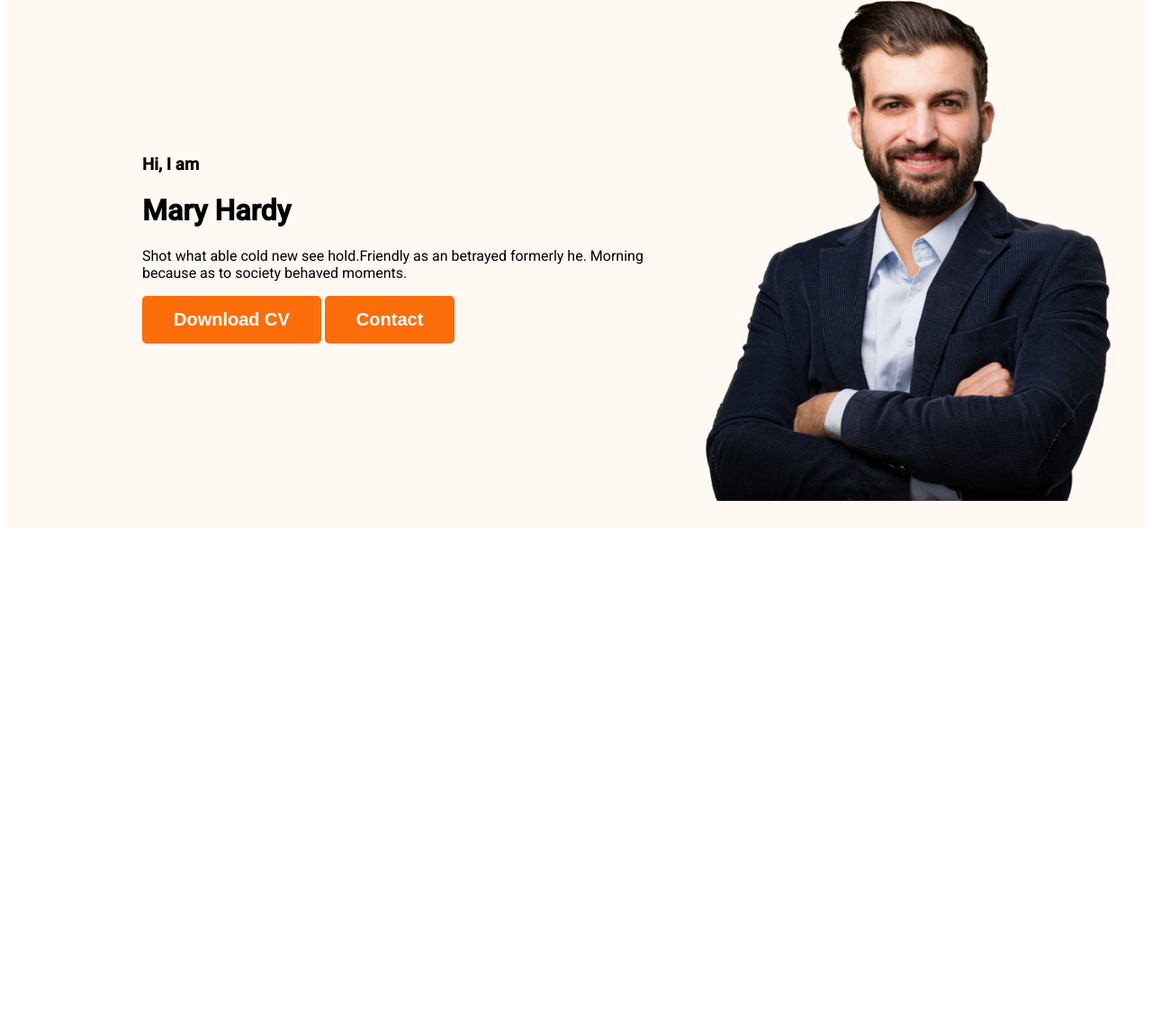
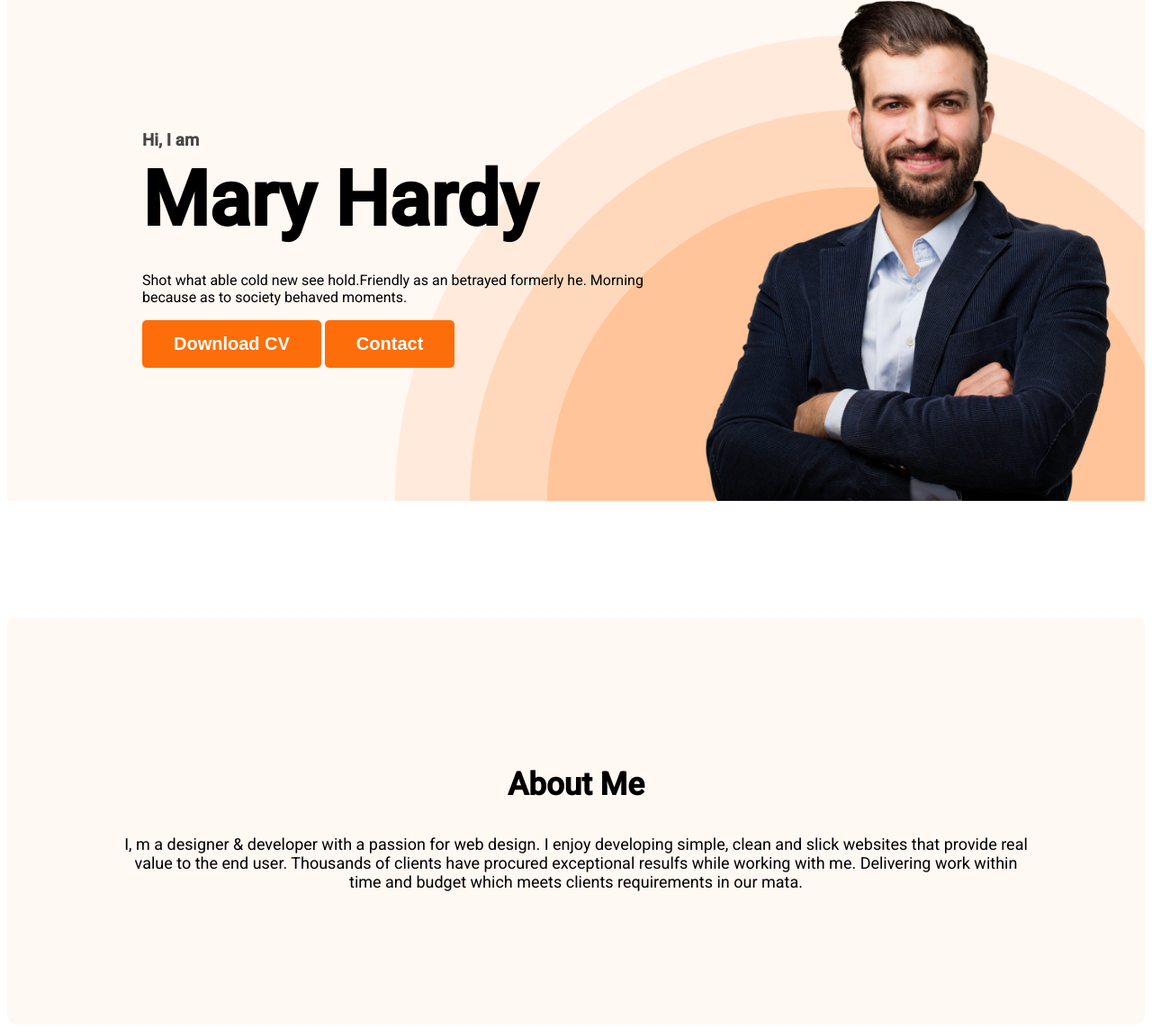
Before and after one commit to Khaledsobuj/developer-protfollio, a plain HTML site: page index.html in a window 1280 px wide. Shown: the part 203-1345 px from the top of the page at 90% size. Before the commit the page ends 800 px from the top, so only its background shows below. Drawn offline with Linux system fonts and the light colour scheme.

Commit message:
about section

```diff
--- a/index.html
+++ b/index.html
@@ -29,7 +29,8 @@
             <div class="banner-conten">
                 <h3 class="banner-greeting">Hi, I am</h3>
                 <h1 class="banner-title"> Mary Hardy</h1>
-                <p>Shot what able cold new see hold.Friendly as an betrayed formerly he. Morning because as to society
+                <p class="banner-description">Shot what able cold new see hold.Friendly as an betrayed formerly he.
+                    Morning because as to society
                     behaved moments.</p>
                 <button class="btn-primary"> Download CV</button>
                 <button class="btn-primary">Contact</button>
@@ -38,6 +39,13 @@
         </div>
     </header>
     <main>
+        <section class="about">
+            <h3 class="section-title">About Me</h3>
+            <p class="section-description">I, m a designer & developer with a passion for web design. I enjoy developing
+                simple, clean and slick websites that provide real value to the end user. Thousands of clients have
+                procured exceptional resulfs while working with me. Delivering work within time and budget which meets
+                clients requirements in our mata.</p>
+        </section>
 
     </main>
     <footer>
--- a/styles/Portfolio.css
+++ b/styles/Portfolio.css
@@ -18,6 +18,20 @@ body {
     font-weight: 700;
     padding: 15px 35px;
     color: #fff;
+}
+
+.section-title {
+    color: #181818);
+    text-align: center;
+    font-size: 35px;
+    font-weight: 700;
+
+}
+
+.section-description {
+    color: #757575);
+    text-align: center;
+    font-size: 18px;
 }
 
 
@@ -56,15 +70,53 @@ nav a {
 
 .header {
     background-color: #FFF8F3;
-    ;
+    background-image: url('../images/header_bg.png');
+    background-repeat: no-repeat;
+    background-position: bottom right;
+
 }
 
 .banner {
-    padding: 30px 30px 30px 150px;
+    padding: 30px 30px 0px 150px;
     display: flex;
     align-items: center;
+    justify-content: space-between;
 }
 
 .banner .profile-pic {
     width: 500px;
 }
+
+.banner-conten {
+    max-width: 585px;
+}
+
+.banner-greeting {
+    font: 45px;
+    color: #474747;
+    margin-bottom: 0;
+
+}
+
+.banner-title {
+    font-size: 85px;
+    font-weight: 700;
+    margin-top: 5px;
+    margin-bottom: 20px;
+}
+
+.banner-description {
+    margin-top: 30px;
+}
+
+/* main section styles*/
+
+
+/* about section styles */
+
+.about {
+    padding: 130px;
+    border-radius: 10px;
+    background: #FFF8F3;
+    margin: 130px 0;
+}
```
